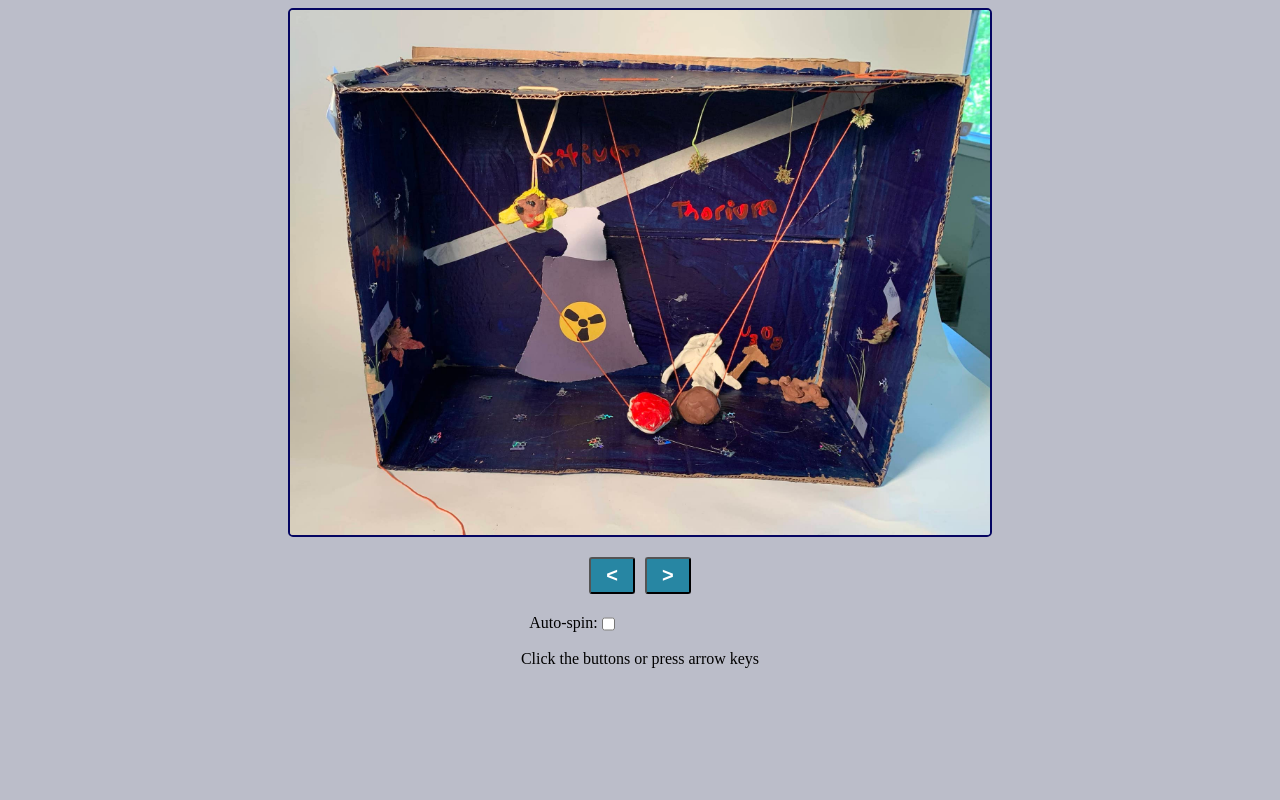
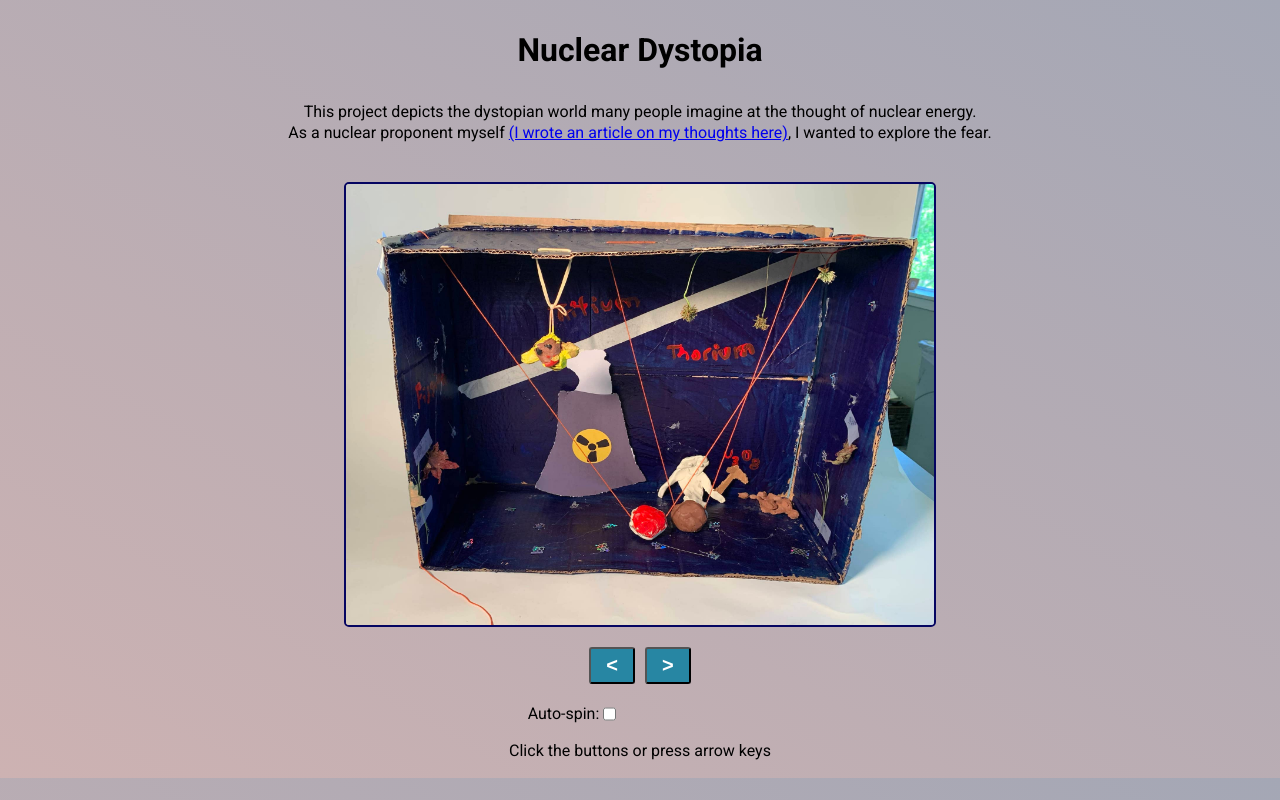
Before and after one commit to JoelGrayson/Nuclear-Dystopia, a plain HTML site: page index.html in a window 1280 px wide. Drawn offline with Linux system fonts and the light colour scheme.

Commit message:
Styling & Description

```diff
--- a/index.html
+++ b/index.html
@@ -1,15 +1,24 @@
 <!DOCTYPE html>
 <html lang="en">
 <head>
-    <meta charset="UTF-8">
-    <meta name="viewport" content="width=device-width, initial-scale=1.0">
-    <meta http-equiv="X-UA-Compatible" content="ie=edge">
     <title>Document</title>
+    <!--Roboto Font Beginning-->
+    <link rel="preconnect" href="https://fonts.googleapis.com">
+    <link rel="preconnect" href="https://fonts.gstatic.com" crossorigin>
+    <link href="https://fonts.googleapis.com/css2?family=Roboto:wght@400;700&display=swap" rel="stylesheet">
+    <!--Roboto Font End-->
     <link rel="stylesheet" href="./style.css">
-    <link href='./style.css' rel>
 </head>
-<body style='background-color: #bbbdc9'>
-    <content>
+<body>
+    <div class='description'>
+        <h1>Nuclear Dystopia</h1>
+        <p>
+            This project depicts the dystopian world many people imagine at the thought of nuclear energy.
+            <br>
+            As a nuclear proponent myself <a href='https://docs.google.com/document/d/10UPNgg3JuJXTLNMbtxZSDp8xDl0IY2Ol_57S8paEcBg/edit'>(I wrote an article on my thoughts here)</a>, I wanted to explore the fear.
+            <br><br>
+        </p>
+    </div>
     <div id='imgContainer'>
         <img src='imgs/4.jpg' id='rotatableDisplay' alt='Nuclear Dystopia'>
     </div>
@@ -22,8 +31,7 @@
         <input type="checkbox" id='autoSpinCheckbox'>
         <input type='range' min=0 max=1500 id='spinSpeedRange'>
     </div>
-        <p style='text-align:center'>Click the buttons or press arrow keys</p>
-    </content>
+    <p>Click the buttons or press arrow keys</p>
     <script src='index.js'></script>
 </body>
 </html>
--- a/index.js
+++ b/index.js
@@ -1,5 +1,5 @@
+const maxImgNum=9;
 let imgNum=4;
-let maxImgNum=9;
 
 document.querySelector('#left').addEventListener('click',()=>{
     left();
--- a/style.css
+++ b/style.css
@@ -1,3 +1,21 @@
+body {
+    padding: 0 14% 0 14%;
+    /* background-color: #bbbdc9; */
+    background-image: linear-gradient(210deg, #a4a7b5, #cdb2b2);
+    font-family: Roboto, sans-serif;
+    text-align: center;
+}
+h1 {
+    font-weight: 700;
+    padding: 10px;
+}
+p {
+    font-weight: 400;
+    line-height: 135%;
+}
+a:hover {
+    color: rgb(174, 6, 174);
+}
 #imgContainer {
     display: flex;
     width: 100%;
```
Lines whose indentation alone changed are shown as unchanged.
